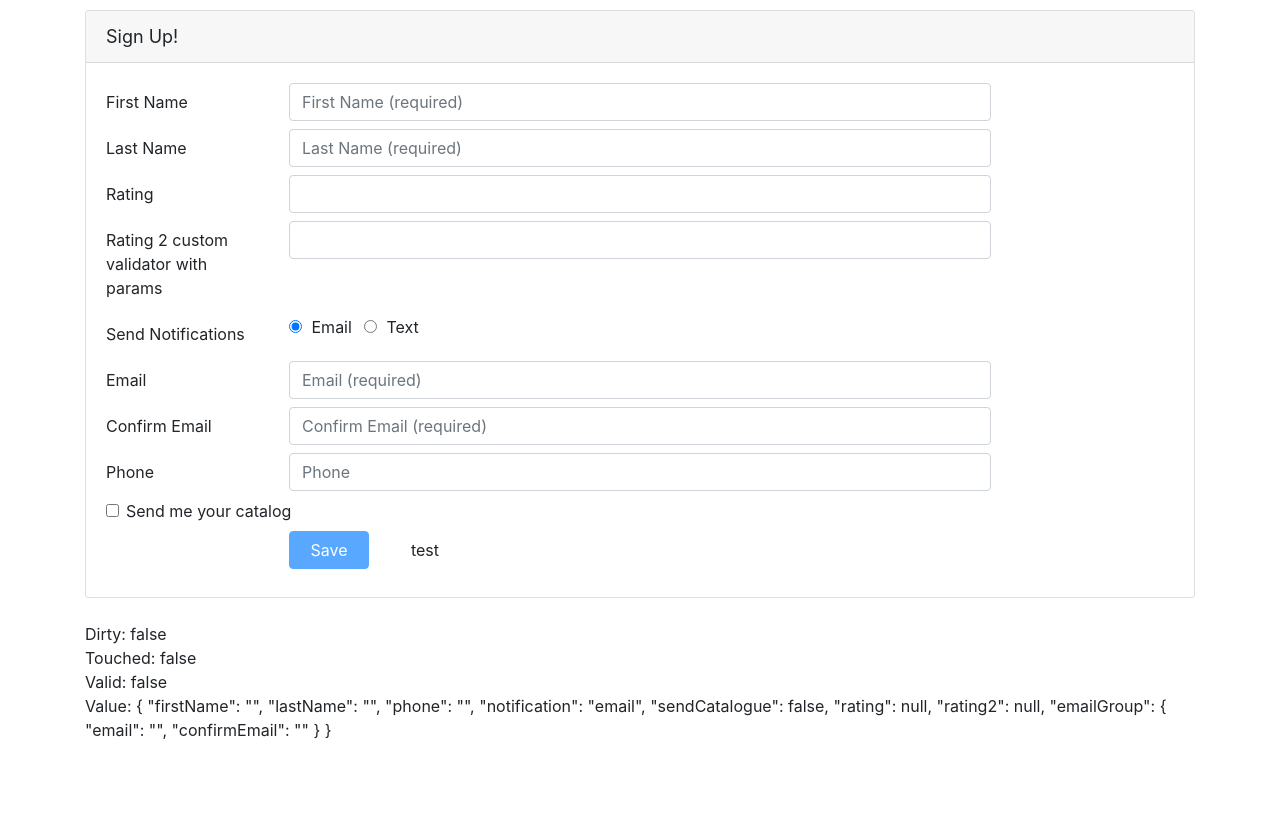
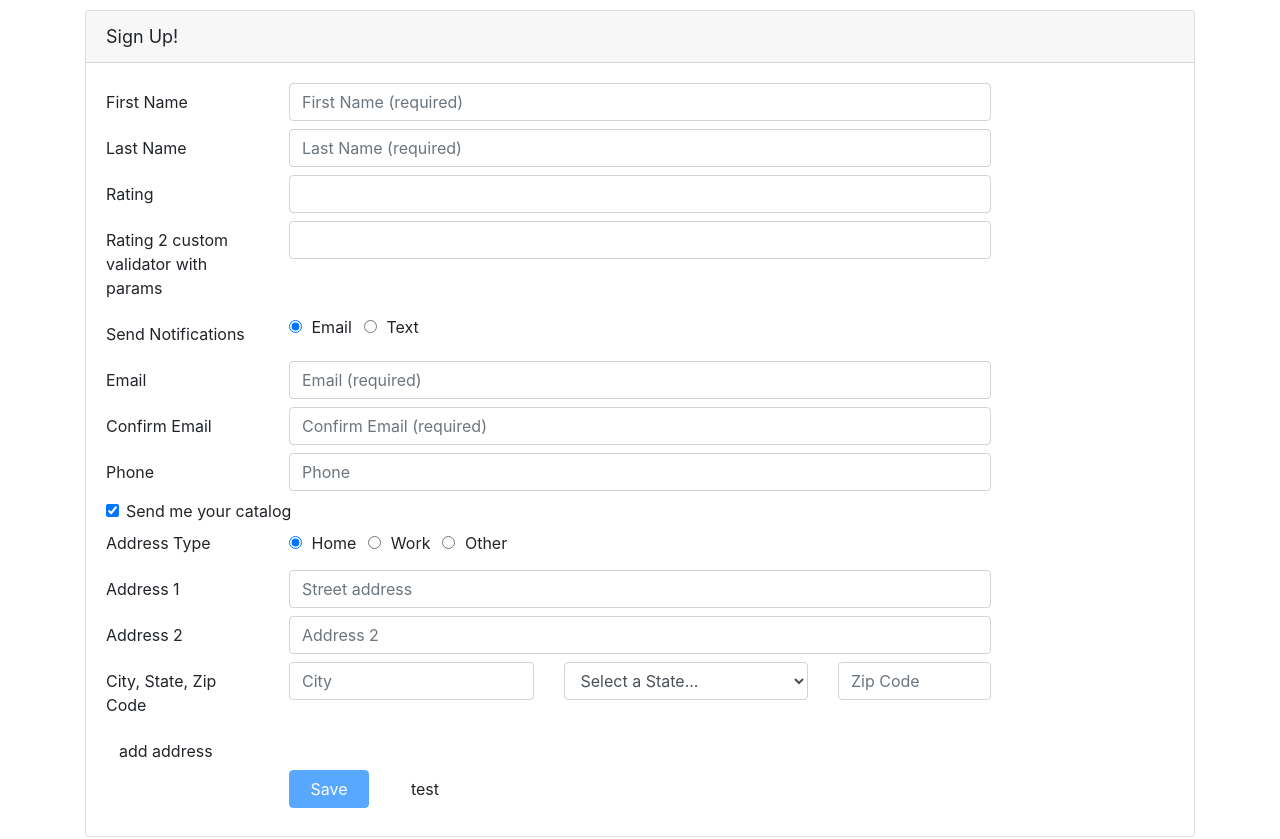
Before and after one commit to GlennPacker/angular-reactive-forms, an Angular app: page / in a window 1280 px wide. Shown: the top 839 px of the page. Before the commit the page ends 800 px from the top, so only its background shows below. Built offline with nearby package versions, Linux system fonts and the light colour scheme.

Commit message:
parent customer - child addresses

```diff
--- a/src/app/customers/customer.component.html
+++ b/src/app/customers/customer.component.html
@@ -178,9 +178,6 @@
         </div>
       </div>
 
-
-
-
       <div class="form-group row mb-2">
         <div class="col-md-8">
           <div class="form-check">
@@ -195,38 +192,38 @@
         </div>
       </div>
 
-      <!-- <div *ngIf="customer.sendCatalog">
+      <div *ngIf="customerForm.get('sendCatalogue').value">
+        <div formArrayName="addresses"
+             *ngFor="let address of addresses.controls; let i = index">
+          <div [formGroupName]="i">
             <div class="form-group row mb-2">
               <label class="col-md-2 col-form-label pt-0">Address Type</label>
               <div class="col-md-8">
                 <div class="form-check form-check-inline">
                   <label class="form-check-label">
                     <input class="form-check-input"
-                       id="addressType1Id"
+                           id="{{ 'addressType1Id' + i.toString() }}"
                            type="radio"
                            value="home"
-                       [(ngModel)]="customer.addressType"
-                       name="addressType"> Home
+                           formControlName="addressType"> Home
                   </label>
                 </div>
                 <div class="form-check form-check-inline">
                   <label class="form-check-label">
                     <input class="form-check-input"
-                       id="addressType1Id"
+                           id="{{ 'addressType1Id' + i.toString() }}"
                            type="radio"
                            value="work"
-                       [(ngModel)]="customer.addressType"
-                       name="addressType"> Work
+                           formControlName="addressType"> Work
                   </label>
                 </div>
                 <div class="form-check form-check-inline">
                   <label class="form-check-label">
                     <input class="form-check-input"
-                       id="addressType1Id"
+                           id="{{ 'addressType1Id' + i.toString() }}"
                            type="radio"
                            value="other"
-                       [(ngModel)]="customer.addressType"
-                       name="addressType"> Other
+                           formControlName="addressType"> Other
                   </label>
                 </div>
               </div>
@@ -234,46 +231,42 @@
 
             <div class="form-group row mb-2">
               <label class="col-md-2 col-form-label"
-                 for="street1Id">Street Address 1</label>
+                     attr.for="{{ 'street1Id' + i.toString() }}">Address 1</label>
               <div class="col-md-8">
                 <input class="form-control"
-                   id="street1Id"
+                       id="{{ 'street1Id' + i.toString() }}"
                        type="text"
                        placeholder="Street address"
-                   [(ngModel)]="customer.street1"
-                   name="street1">
+                       formControlName="street1">
               </div>
             </div>
 
             <div class="form-group row mb-2">
               <label class="col-md-2 col-form-label"
-                 for="street2Id">Street Address 2</label>
+                     attr.for="{{ 'street2Id' + i.toString() }}">Address 2</label>
               <div class="col-md-8">
                 <input class="form-control"
-                   id="street2Id"
+                       id="{{ 'street2Id' + i.toString() }}"
                        type="text"
-                   placeholder="Street address (second line)"
-                   [(ngModel)]="customer.street2"
-                   name="street2">
+                       placeholder="Address 2"
+                       formControlName="street2">
               </div>
             </div>
 
             <div class="form-group row mb-2">
               <label class="col-md-2 col-form-label"
-                 for="cityId">City, State, Zip Code</label>
+                     attr.for="{{ 'cityId' + i.toString() }}">City, State, Zip Code</label>
               <div class="col-md-3">
                 <input class="form-control"
-                   id="cityId"
+                       id="{{ 'cityId' + i.toString() }}"
                        type="text"
                        placeholder="City"
-                   [(ngModel)]="customer.city"
-                   name="city">
+                       formControlName="city">
               </div>
               <div class="col-md-3">
                 <select class="form-control"
-                    id="stateId"
-                    [(ngModel)]="customer.state"
-                    name="state">
+                        id="{{'stateId' + i.toString() }}"
+                        formControlName="state">
                   <option value=""
                           disabled
                           selected
@@ -290,14 +283,24 @@
               </div>
               <div class="col-md-2">
                 <input class="form-control"
-                   id="zipId"
+                       id="{{ 'zipId' + i.toString() }}"
                        type="number"
                        placeholder="Zip Code"
-                   [(ngModel)]="customer.zip"
-                   name="zip">
+                       formControlName="zip">
               </div>
             </div>
-      </div> -->
+
+
+          </div>
+
+        </div>
+        <button class="btn mr-3"
+                type="submit"
+                [disabled]="!addresses.valid"
+                (click)="addAddress()">
+          add address
+        </button>
+      </div>
 
       <div class="form-group row mb-2">
         <div class="offset-md-2 col-md-4">
@@ -316,6 +319,8 @@
             test
           </button>
 
+
+
         </div>
       </div>
     </form>
--- a/src/app/customers/customer.component.ts
+++ b/src/app/customers/customer.component.ts
@@ -1,5 +1,5 @@
 import { Component, OnInit } from '@angular/core';
-import { FormGroup, FormBuilder, Validators, AbstractControl, ValidatorFn } from '@angular/forms';
+import { FormGroup, FormBuilder, FormArray, Validators, AbstractControl, ValidatorFn } from '@angular/forms';
 import { Customer } from './customer';
 import { debounceTime } from 'rxjs/operators';
 
@@ -41,6 +41,10 @@ export class CustomerComponent implements OnInit {
     email: 'Please enter a valid email address.'
   };
 
+  get addresses(): FormArray {
+    return <FormArray>this.customerForm.get('addresses');
+  }
+
   constructor(private fb: FormBuilder) { }
 
   ngOnInit() {
@@ -51,13 +55,14 @@ export class CustomerComponent implements OnInit {
       lastName: ['', [Validators.required, Validators.maxLength(50)]],
       phone: '',
       notification: ['email'],
-      sendCatalogue: false,
+      sendCatalogue: true,
       rating: [null, ratingRange],
       rating2: [null, ratingRange2(2, 8)],
       emailGroup: this.fb.group({
         email: ['', [Validators.required, Validators.email]],
         confirmEmail: ['', [Validators.required]],
-      }, { validator: emailMatcher })
+      }, { validator: emailMatcher }),
+      addresses: this.fb.array([this.buildAddress()]),
     });
 
     this.customerForm.get('notification').valueChanges.subscribe(
@@ -70,6 +75,21 @@ export class CustomerComponent implements OnInit {
     ).subscribe(
       value => this.setMessage(emailControl)
     );
+  }
+
+  addAddress(): void {
+    this.addresses.push(this.buildAddress());
+  }
+
+  buildAddress(): FormGroup {
+    return this.fb.group({
+      addressType: 'home',
+      street1: '',
+      street2: '',
+      city: '',
+      state: '',
+      zip: null
+    });
   }
 
   setMessage(c: AbstractControl): void {
```
Lines whose indentation alone changed are shown as unchanged.
